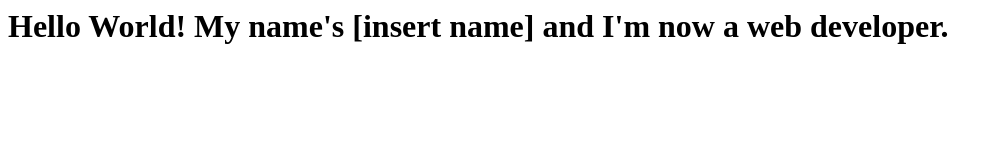
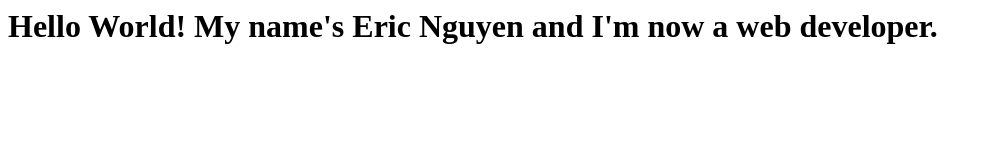
Before and after one commit to EricNguyen1213/-tsEricNTheBlankGuy.github.io, a plain HTML site: page index.html in a window 1280 px wide. Shown: the whole page, without its empty margins (0-1002 px from the left). Drawn offline with Linux system fonts and the light colour scheme.

Commit message:
my second commit

```diff
--- a/index.html
+++ b/index.html
@@ -1,5 +1,5 @@
 <html>
   <body>
-    <h1>Hello World! My name's [insert name] and I'm now a web developer.</h1>
+    <h1>Hello World! My name's Eric Nguyen and I'm now a web developer.</h1>
   </body>
 </html>
```
